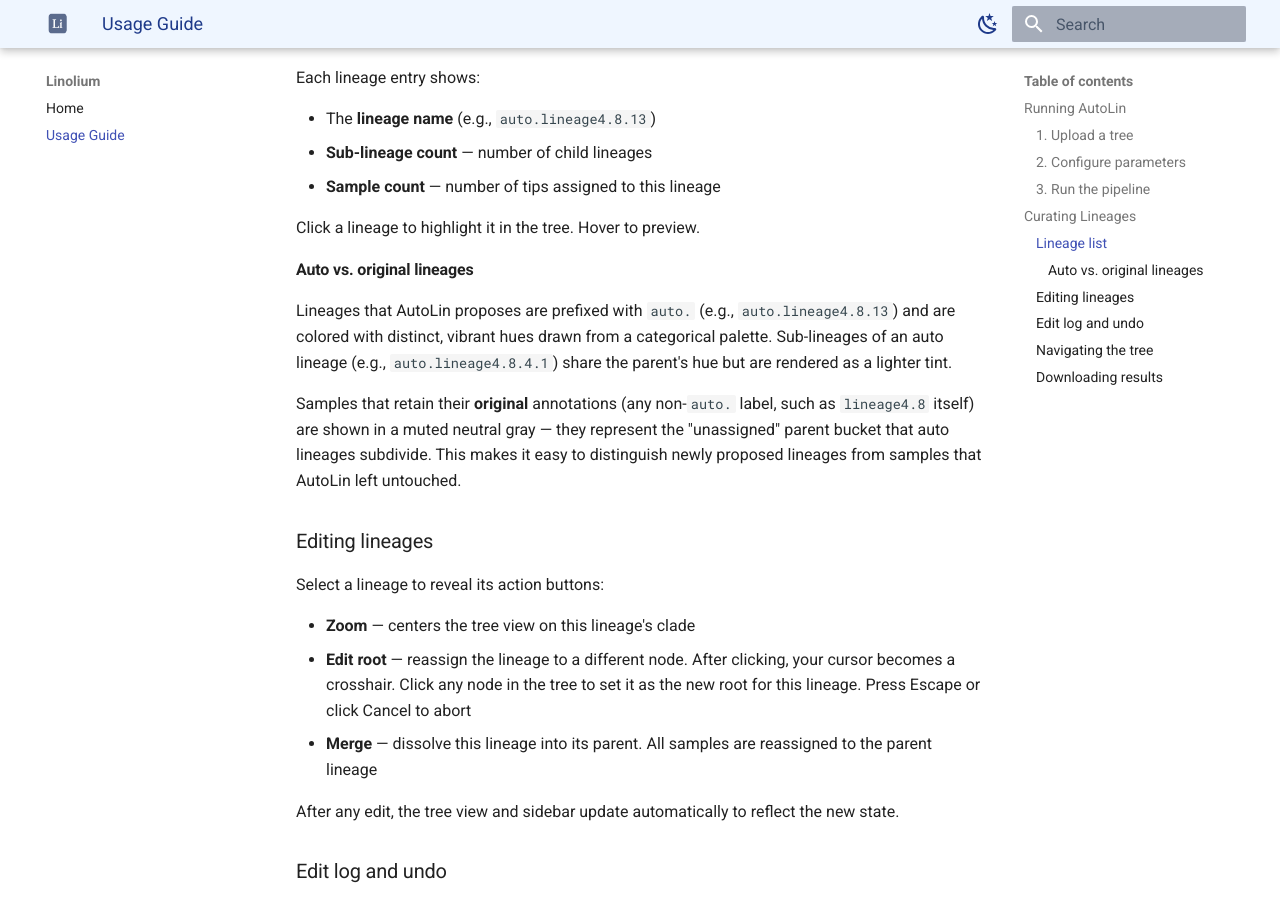
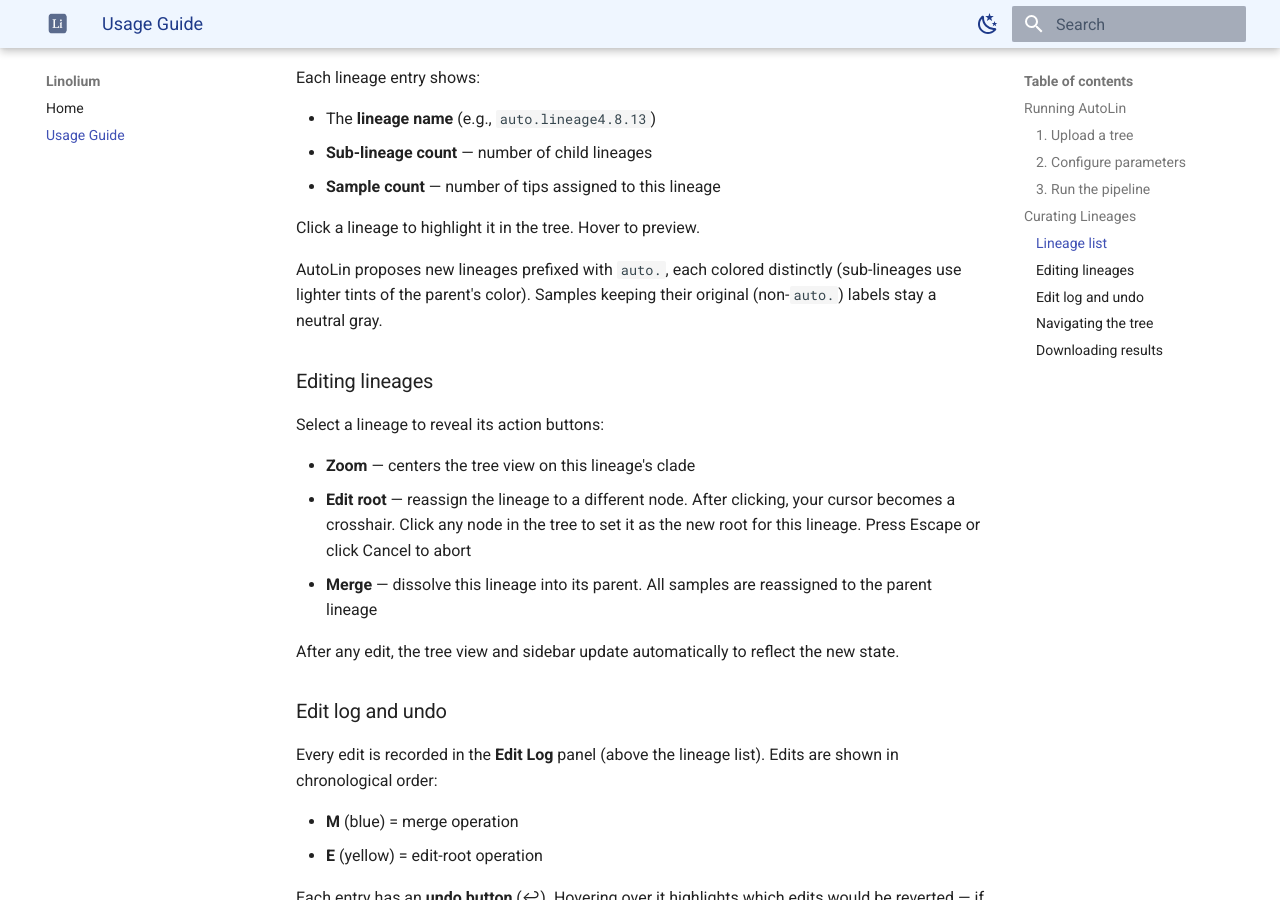
Before and after one commit to corbett-lab/lineage-curation, an MkDocs documentation site: the page built from docs/usage.md, in a window 1280 px wide and 900 px high, scrolled down 1310 px. Built offline with MkDocs 1.6.1 and Material for MkDocs 9.7.7, drawn with Linux system fonts in a browser that asks for light colours; some of the changed text lies outside the part shown.

Commit message:
Shorten auto-vs-original note, clarify local file handling

```diff
--- a/docs/usage.md
+++ b/docs/usage.md
@@ -4,7 +4,7 @@
 
 ### 1. Upload a tree
 
-From the launcher screen, upload a UShER MAT protobuf file (`.pb` or `.pb.gz`). The file is sent to the backend server for processing.
+From the launcher screen, upload a UShER MAT protobuf file (`.pb` or `.pb.gz`). Files stay local — the pipeline runs entirely inside your Docker container.
 
 ### 2. Configure parameters
 
@@ -48,11 +48,7 @@ Each lineage entry shows:
 
 Click a lineage to highlight it in the tree. Hover to preview.
 
-#### Auto vs. original lineages
-
-Lineages that AutoLin proposes are prefixed with `auto.` (e.g., `auto.lineage4.8.13`) and are colored with distinct, vibrant hues drawn from a categorical palette. Sub-lineages of an auto lineage (e.g., `auto.lineage4.8.4.1`) share the parent's hue but are rendered as a lighter tint.
-
-Samples that retain their **original** annotations (any non-`auto.` label, such as `lineage4.8` itself) are shown in a muted neutral gray — they represent the "unassigned" parent bucket that auto lineages subdivide. This makes it easy to distinguish newly proposed lineages from samples that AutoLin left untouched.
+AutoLin proposes new lineages prefixed with `auto.`, each colored distinctly (sub-lineages use lighter tints of the parent's color). Samples keeping their original (non-`auto.`) labels stay a neutral gray.
 
 ### Editing lineages
 
```
